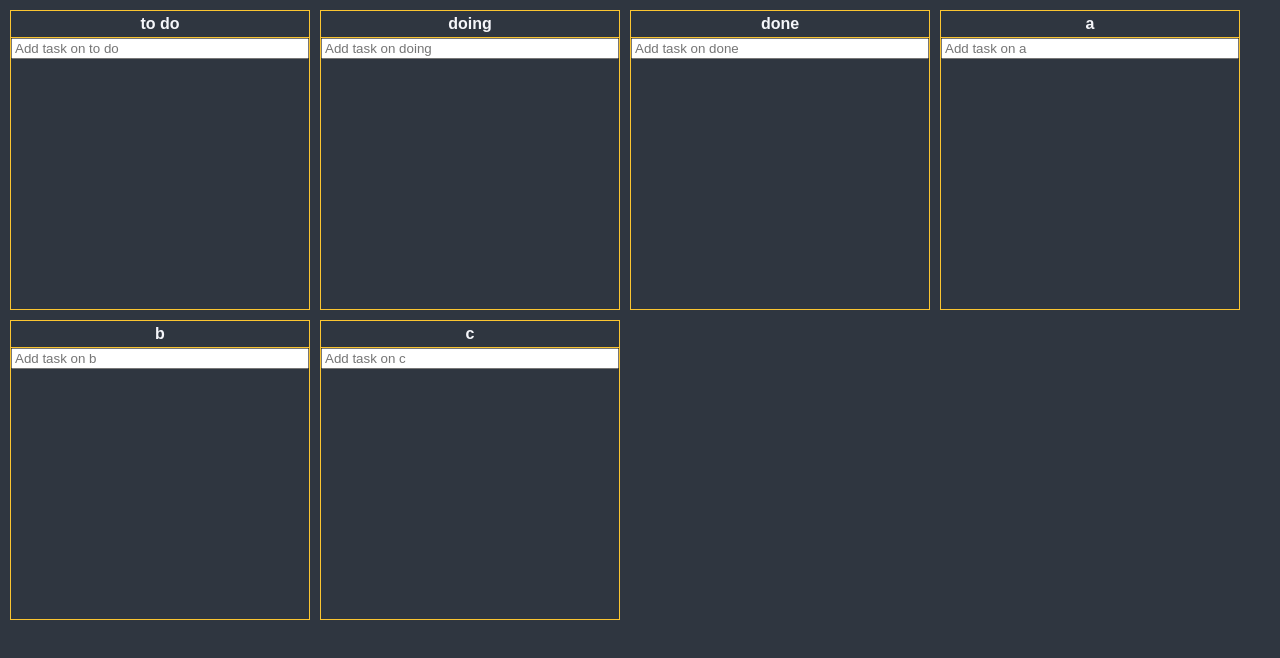
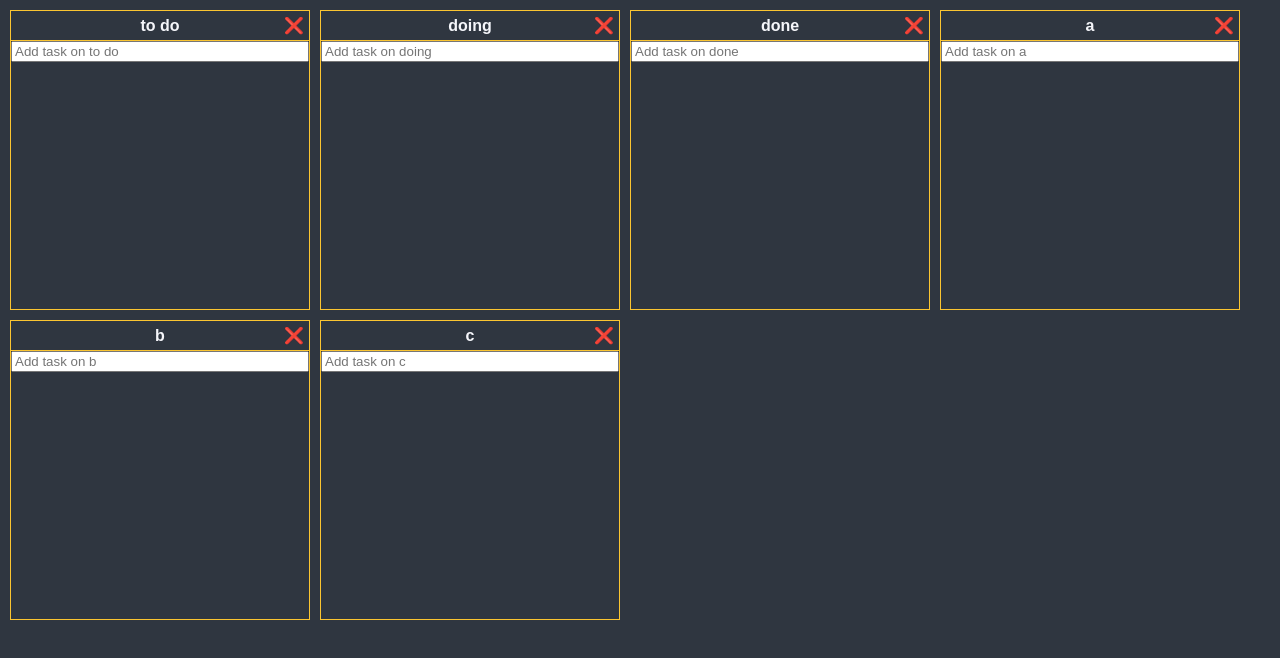
Before and after one commit to CGJI58/reactjs__my-todolist, a React (Create React App) app: page / in a window 1280 px wide. Shown: the top 658 px of the page. Built offline with nearby package versions, Linux system fonts and the light colour scheme.

Commit message:
리액트 콘솔 경고문구 도배되는거 너무 많아서 수정함. 여기까지 하고 보류해두고 공부 더 해야겠음

```diff
--- a/package.json
+++ b/package.json
@@ -3,6 +3,7 @@
   "version": "0.1.0",
   "private": true,
   "dependencies": {
+    "@babel/plugin-proposal-private-property-in-object": "^7.21.11",
     "@testing-library/jest-dom": "^5.17.0",
     "@testing-library/react": "^13.4.0",
     "@testing-library/user-event": "^13.5.0",
--- a/src/atoms.tsx
+++ b/src/atoms.tsx
@@ -5,8 +5,10 @@ export interface ICard {
   text: string;
 }
 
+type IBoard = string;
+
 interface IboardsListState {
-  [key: string]: ICard[];
+  [key: IBoard]: ICard[];
 }
 
 export const boardsListState = atom<IboardsListState>({
--- a/src/components/Board.tsx
+++ b/src/components/Board.tsx
@@ -3,24 +3,42 @@ import styled from "styled-components";
 import Card from "./Card";
 import { useForm } from "react-hook-form";
 import { ICard, boardsListState } from "../atoms";
-import { useSetRecoilState } from "recoil";
-import { inherits } from "util";
+import { useRecoilState } from "recoil";
 
 const Wrapper = styled.div`
   border: 1px solid ${(props) => props.theme.accentColor};
   height: 300px;
 `;
+const BoardHead = styled.div`
+  position: relative;
+  display: flex;
+  align-items: center;
+  justify-content: center;
+  width: 100%;
+  height: 30px;
+  border-bottom: 1px solid ${(props) => props.theme.accentColor};
+`;
 
 const Title = styled.h2`
-  border-bottom: 1px solid ${(props) => props.theme.accentColor};
-  padding: 5px;
-  text-align: center;
   font-weight: bold;
 `;
 
+const DelBtn = styled.div`
+  position: absolute;
+  top: 0;
+  right: 0;
+  display: flex;
+  align-items: center;
+  justify-content: center;
+  width: 30px;
+  height: 30px;
+  border-radius: 50%;
+  cursor: pointer;
+`;
+
 interface IDropArea {
-  isDragDepart: boolean;
-  isDragArrive: boolean;
+  draggingfromthiswith: string;
+  isdraggingover: string;
 }
 
 const DropArea = styled.div<IDropArea>`
@@ -29,7 +47,11 @@ const DropArea = styled.div<IDropArea>`
   height: 250px;
   overflow-y: scroll;
   background-color: ${(props) =>
-    props.isDragArrive ? "teal" : props.isDragDepart ? "tomato" : "inherit"};
+    props.isdraggingover === "true"
+      ? "teal"
+      : props.draggingfromthiswith === "true"
+      ? "tomato"
+      : "inherit"};
   transition: background-color 0.3s ease-in-out;
 `;
 
@@ -50,7 +72,7 @@ interface IBoardProps {
 }
 
 function Board({ boardId, cards }: IBoardProps) {
-  const setCards = useSetRecoilState(boardsListState);
+  const [boards, setBoards] = useRecoilState(boardsListState);
   const { register, setValue, handleSubmit } = useForm<IForm>();
 
   const onValid = ({ task }: IForm) => {
@@ -58,7 +80,7 @@ function Board({ boardId, cards }: IBoardProps) {
       id: Date.now(),
       text: task,
     };
-    setCards((allBoards) => {
+    setBoards((allBoards) => {
       return {
         ...allBoards,
         [boardId]: [newTask, ...allBoards[boardId]],
@@ -67,9 +89,17 @@ function Board({ boardId, cards }: IBoardProps) {
     setValue("task", "");
   };
 
+  const deleteBoard = async () => {
+    //내일하자씨발ㅋㅋ
+    return;
+  };
+
   return (
     <Wrapper>
-      <Title>{boardId}</Title>
+      <BoardHead>
+        <Title>{boardId}</Title>
+        <DelBtn onClick={async () => await deleteBoard()}>❌</DelBtn>
+      </BoardHead>
       <Form onSubmit={handleSubmit(onValid)}>
         <input
           {...register("task", { required: true })}
@@ -80,13 +110,19 @@ function Board({ boardId, cards }: IBoardProps) {
       <Droppable droppableId={boardId}>
         {(drop, info) => (
           <DropArea
-            isDragDepart={Boolean(info.draggingFromThisWith)}
-            isDragArrive={info.isDraggingOver}
+            draggingfromthiswith={info.draggingFromThisWith + ""}
+            isdraggingover={info.isDraggingOver + ""}
             ref={drop.innerRef}
             {...drop.droppableProps}
           >
             {cards.map((card, index) => (
-              <Card key={card.id} index={index} id={card.id} text={card.text} boardId={boardId} />
+              <Card
+                key={card.id}
+                index={index}
+                id={card.id}
+                text={card.text}
+                boardId={boardId}
+              />
             ))}
             {drop.placeholder}
           </DropArea>
--- a/src/components/Card.tsx
+++ b/src/components/Card.tsx
@@ -4,11 +4,12 @@ import styled from "styled-components";
 import { ICard, boardsListState } from "../atoms";
 import { useSetRecoilState } from "recoil";
 
-const Wrapper = styled.div<{ isDragging: boolean }>`
+const Wrapper = styled.div<{ isdragging: string }>`
   display: flex;
   justify-content: space-between;
   align-items: center;
-  background-color: ${(props) => (props.isDragging ? "skyblue" : "darkblue")};
+  background-color: ${(props) =>
+    props.isdragging === "true" ? "skyblue" : "darkblue"};
   margin: 5px 0;
   padding: 5px;
 `;
@@ -34,9 +35,9 @@ interface ICardProps extends ICard {
 }
 
 function Card({ id, text, index, boardId }: ICardProps) {
-  const setCards = useSetRecoilState(boardsListState);
+  const setBoards = useSetRecoilState(boardsListState);
   const deleteCard = () => {
-    setCards((allBoards) => {
+    setBoards((allBoards) => {
       const modifiedBoard = [...allBoards[boardId]].filter(
         (item) => item.id !== id
       );
@@ -52,7 +53,7 @@ function Card({ id, text, index, boardId }: ICardProps) {
         <Wrapper
           ref={drag.innerRef}
           {...drag.draggableProps}
-          isDragging={info.isDragging}
+          isdragging={info.isDragging + ""}
         >
           <Handle {...drag.dragHandleProps}>=</Handle>
           <TextBox>{text}</TextBox>
--- a/src/index.tsx
+++ b/src/index.tsx
@@ -1,4 +1,3 @@
-import React from "react";
 import ReactDOM from "react-dom/client";
 import App from "./App";
 import { ThemeProvider, createGlobalStyle } from "styled-components";
```
Also changed, not shown: 1 other file (tests, documents, lock files or other folders).
